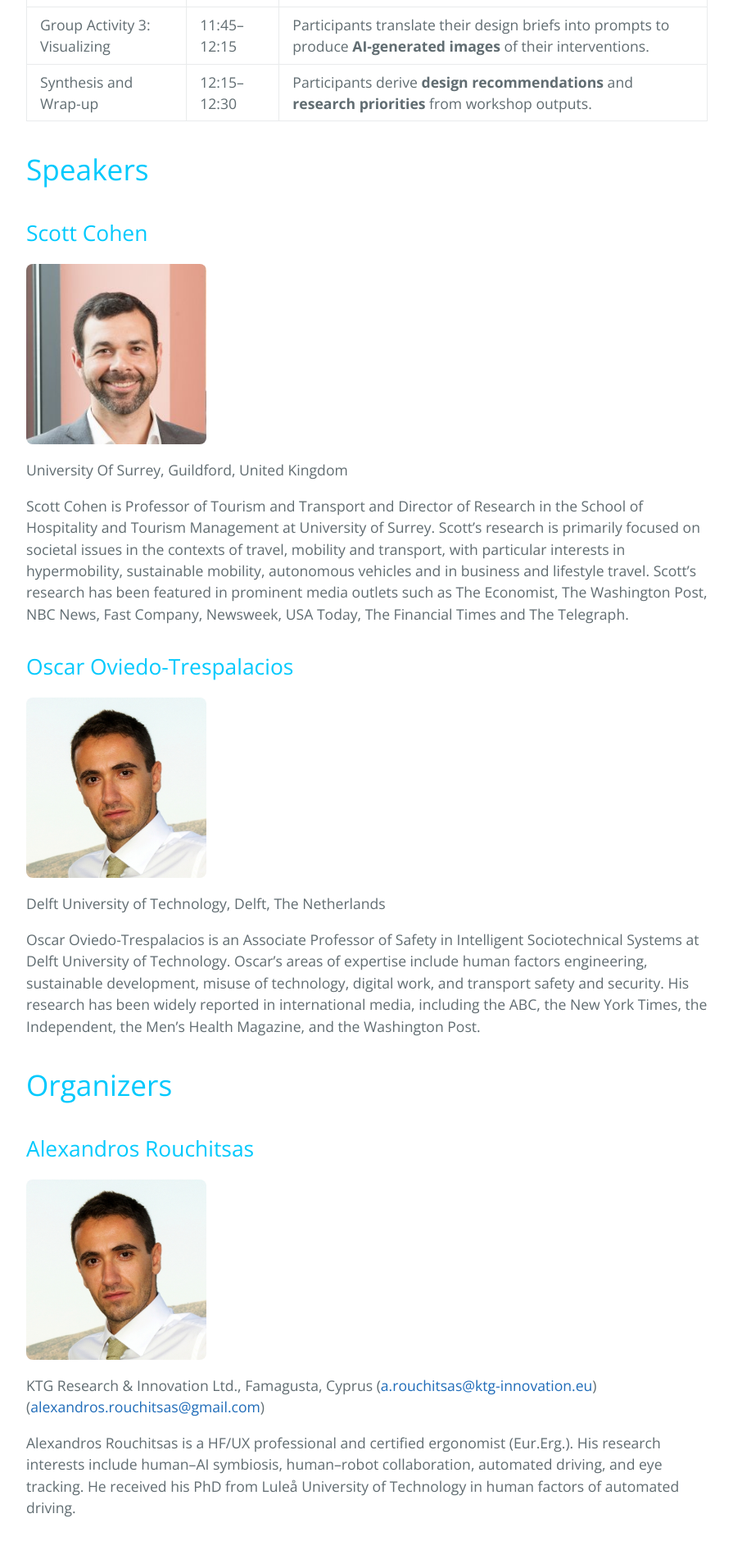
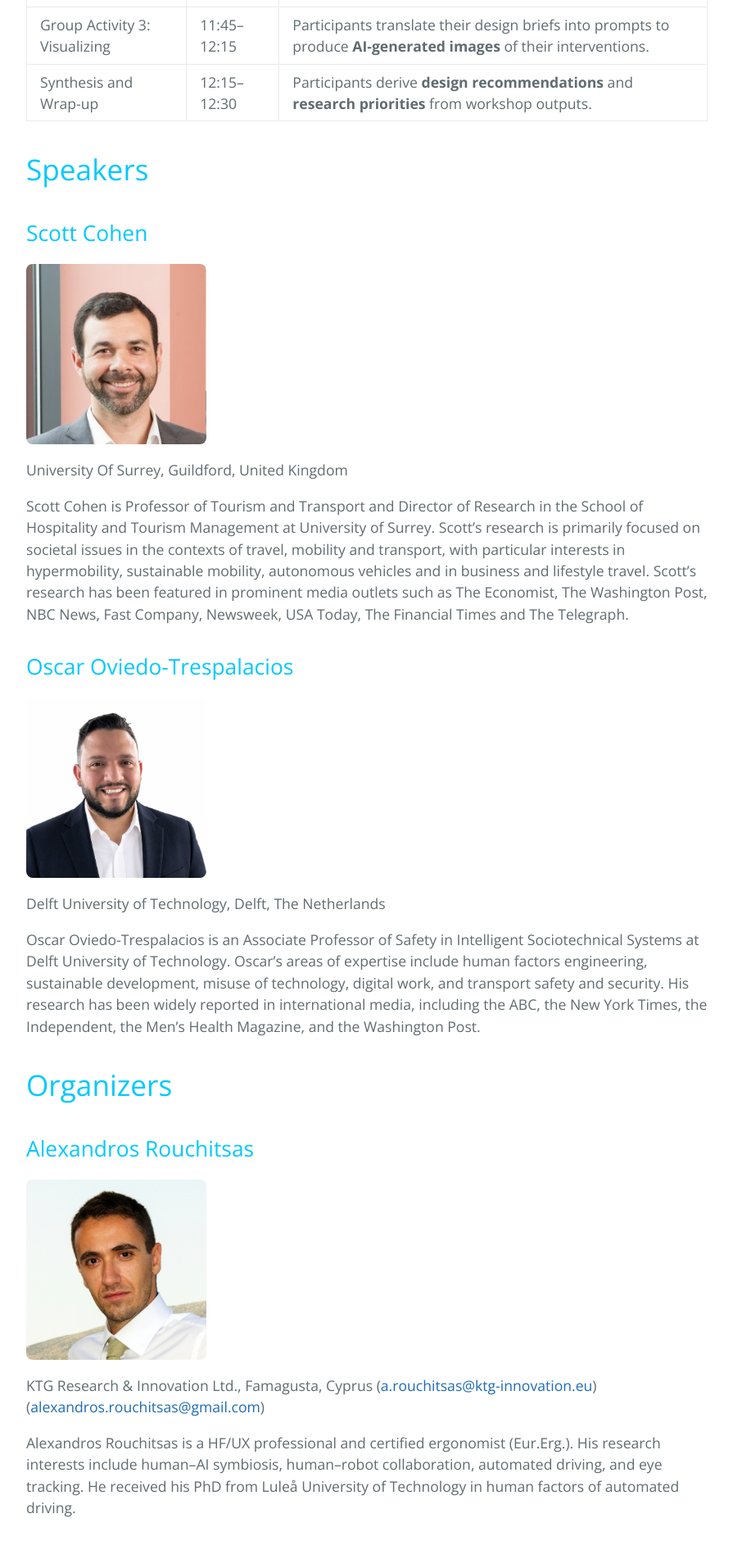
Before and after one commit to love-in-traffic/love-in-traffic.github.io, a Jekyll site: the page built from index.md, in a window 1280 px wide. Shown: the part 2109-4000 px from the top of the page at 82% size, without its empty margins (192-1087 px from the left). Built offline with Jekyll 4.4.1, drawn with Linux system fonts in a browser that asks for light colours.

Commit message:
Update index.md

```diff
--- a/index.md
+++ b/index.md
@@ -46,7 +46,7 @@ Scott Cohen is Professor of Tourism and Transport and Director of Research in th
 ## Oscar Oviedo-Trespalacios
 
 {:.organiser-photo}
-![Oscar Oviedo-Trespalacios]({{ site.url }}{{ site.baseurl }}/assets/Rouchitsas.JPG)
+![Oscar Oviedo-Trespalacios]({{ site.url }}{{ site.baseurl }}/assets/Oscar Oviedo-Trespalacios.png)
 
 Delft University of Technology, Delft, The Netherlands
 
```
